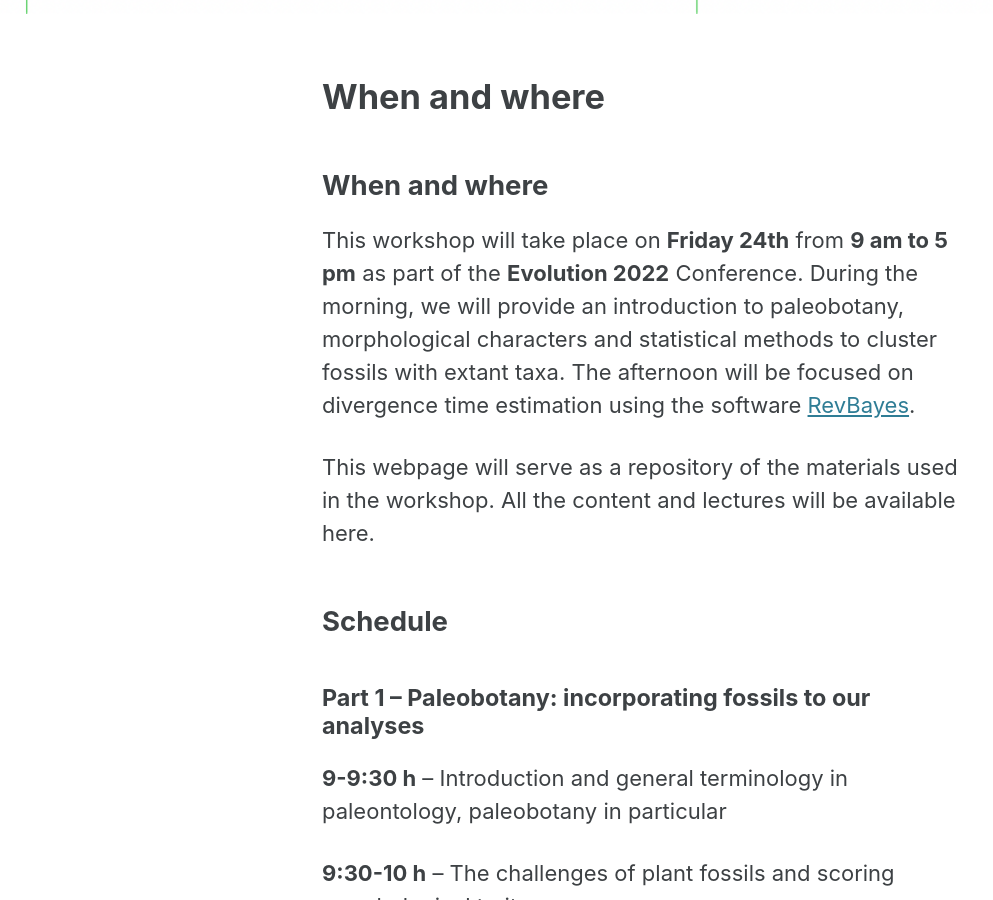
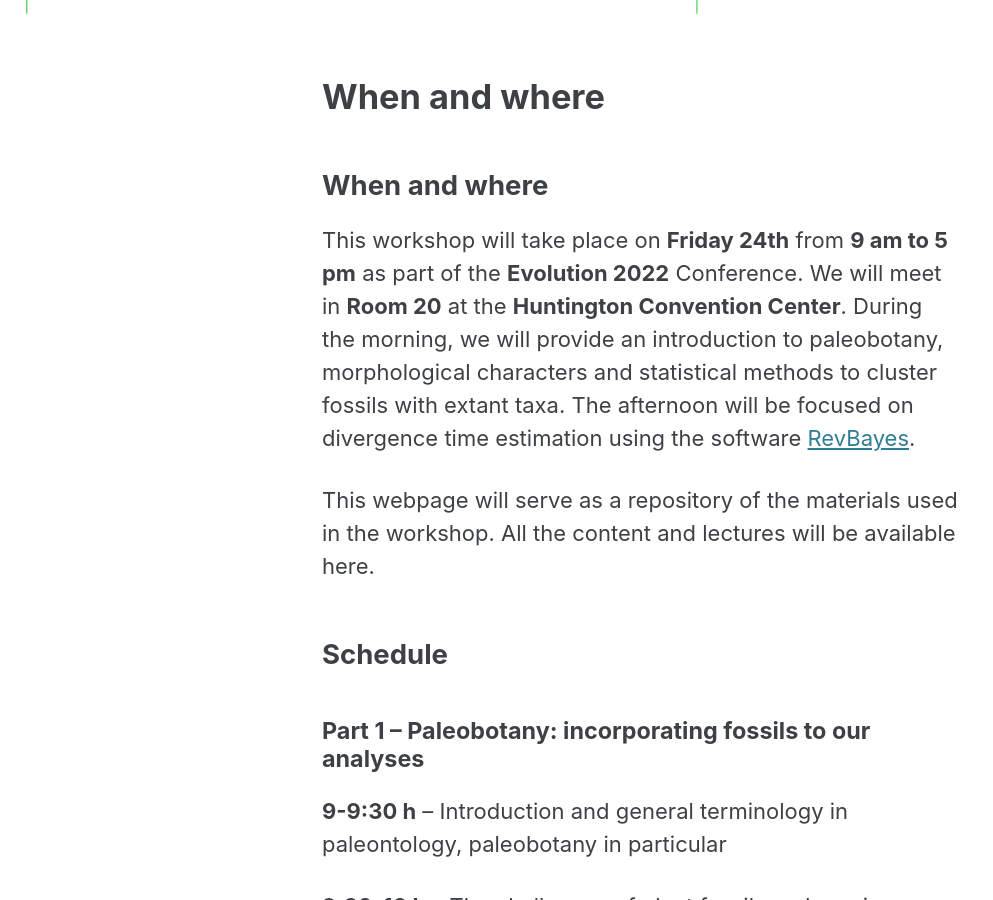
Before and after one commit to ixchelgzlzr/TED_and_Paleobotany, a Jekyll site: the page built from schedule.md, in a window 1280 px wide and 900 px high, scrolled down 564 px. Shown: the whole window, without its empty margins (0-993 px from the left). Built offline with Jekyll 4.4.1, drawn with Linux system fonts in a browser that asks for light colours; cached includes are drawn as plain includes; our own code applies the rules of GitHub Pages for plain Markdown files.

Commit message:
adding location info

```diff
--- a/schedule.md
+++ b/schedule.md
@@ -7,7 +7,7 @@ header:
 
 ## When and where
 
-This workshop will take place on **Friday 24th** from **9 am to 5 pm** as part of the **Evolution 2022** Conference. During the morning, we will provide an introduction to paleobotany,
+This workshop will take place on **Friday 24th** from **9 am to 5 pm** as part of the **Evolution 2022** Conference. We will meet in **Room 20** at the **Huntington Convention Center**. During the morning, we will provide an introduction to paleobotany,
 morphological characters and statistical methods to cluster fossils with extant taxa. The
 afternoon will be focused on divergence time estimation using the software
 <a href="https://revbayes.github.io">RevBayes</a>.
```
